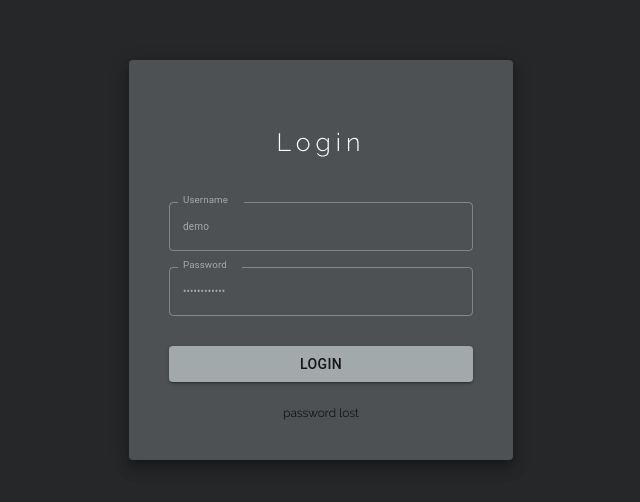
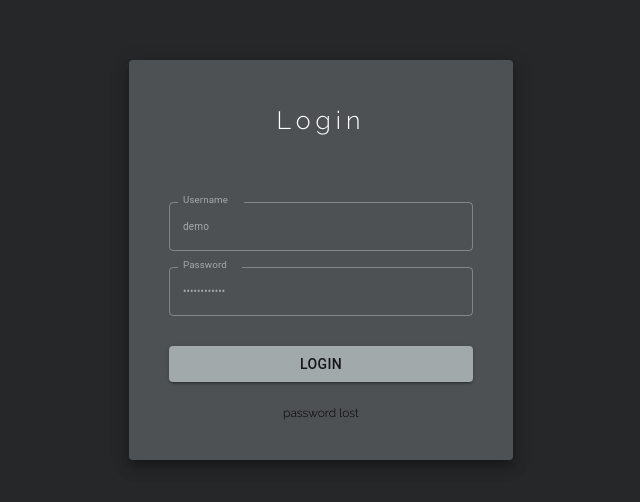
Before and after one commit to TiboPaulJack/Dashboard, a React (Vite) app: page / in a window 1280 px wide. Shown: the part 140-642 px from the top of the page, without its empty margins (319-959 px from the left). Built offline with nearby package versions, Linux system fonts and the light colour scheme; no server answers.

Commit message:
Updated auth styles fix height productFocus

```diff
--- a/src/assets/css/inventory.css
+++ b/src/assets/css/inventory.css
@@ -35,7 +35,7 @@
 .productFocus{
 
     width: 100%;
-    height: 100%;
+    height: var(--container-height);
     display: flex;
     gap: 20px;
 
--- a/src/components/auth/auth.tsx
+++ b/src/components/auth/auth.tsx
@@ -79,7 +79,7 @@ const buttonStyle = {
             <Typography
                 sx={{
                     letterSpacing : '5px',
-                    margin: 'auto auto 0 auto',
+                    margin: 'auto auto',
                     paddingTop : '20px',
                     color: nightMode ? 'white' : 'black',
                     fontSize: '25px',
```
